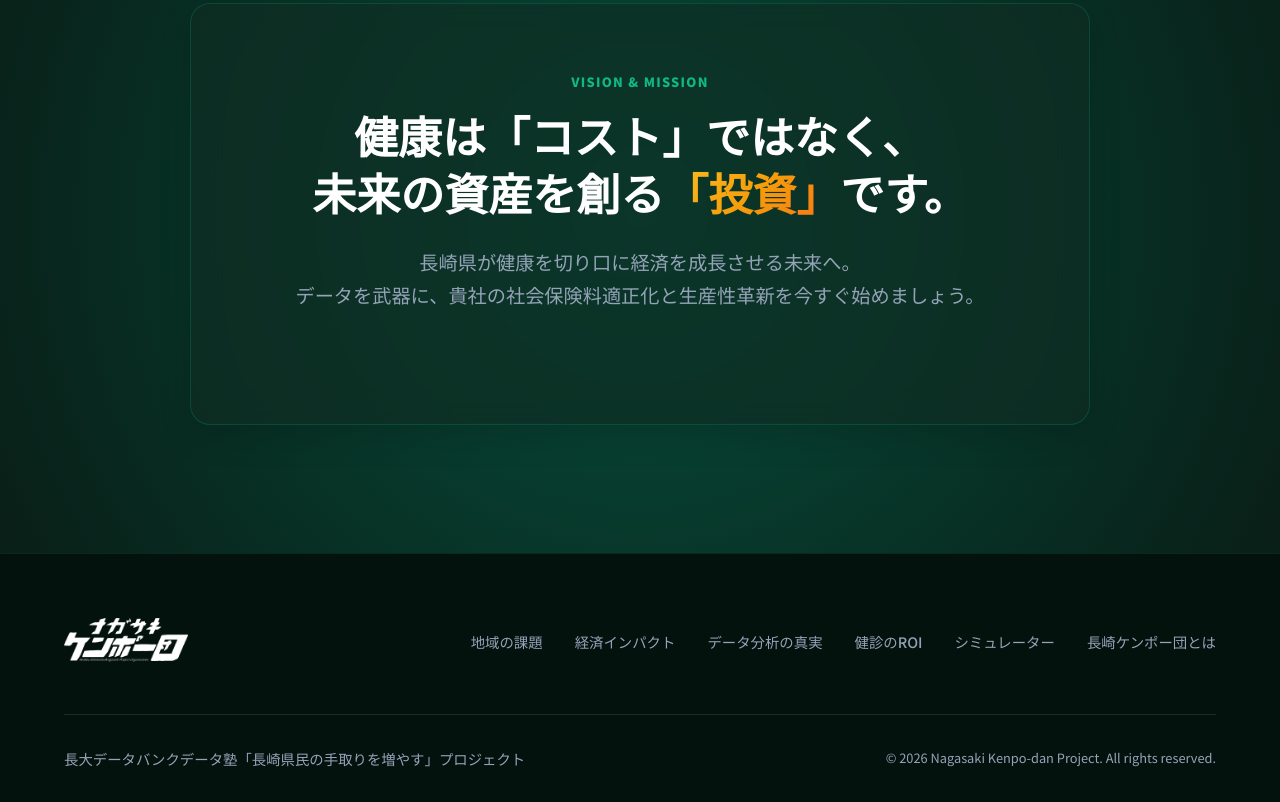
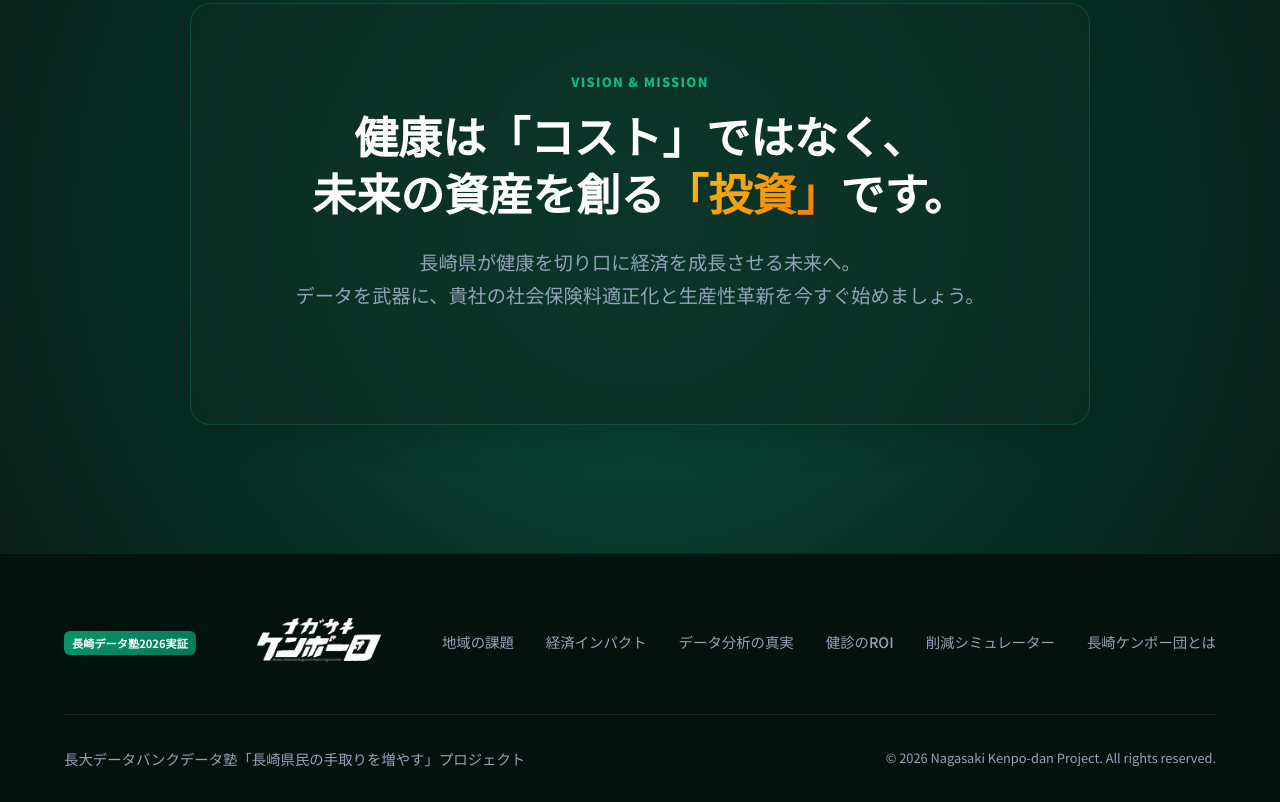
Before and after one commit to okirakutak/nagasaki-kenpodan, a plain HTML site: page index.html in a window 1280 px wide. Shown: the part 8796-9598 px from the top of the page. Drawn offline with nearby package versions, Linux system fonts and the light colour scheme.

Commit message:
Update footer layout and link text

```diff
--- a/index.html
+++ b/index.html
@@ -488,15 +488,18 @@
     <footer class="footer">
         <div class="container footer-container">
             <div class="footer-top">
-                <a href="#" class="logo">
+                <div class="header-left">
+                    <span class="logo-badge">長崎データ塾2026実証</span>
+                </div>
+                <a href="#" class="logo header-center">
                     <img src="gazo/logo.png" alt="長崎ケンポー団" class="site-logo-img">
                 </a>
-                <div class="footer-links nav">
+                <div class="footer-links nav header-right">
                     <a href="#problem" class="nav-link">地域の課題</a>
                     <a href="#impact" class="nav-link">経済インパクト</a>
                     <a href="#analysis" class="nav-link">データ分析の真実</a>
                     <a href="#roi" class="nav-link">健診のROI</a>
-                    <a href="#simulator" class="nav-link">シミュレーター</a>
+                    <a href="#simulator" class="nav-link">削減シミュレーター</a>
                     <a href="#members" class="nav-link">長崎ケンポー団とは</a>
                 </div>
             </div>
```
